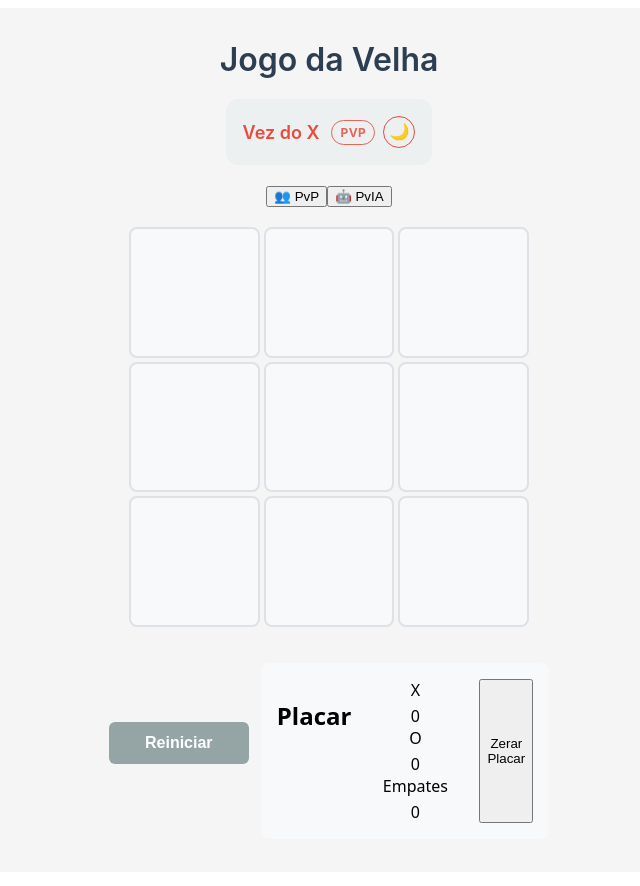
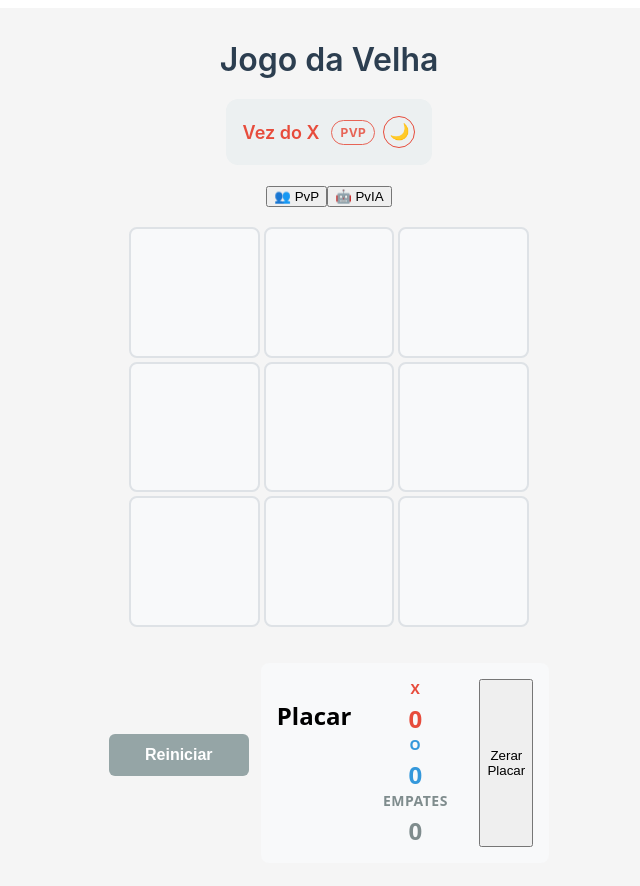
Before and after one commit to Marcelo-Marcos999/teste-estudio, a React (Vite) app: page / in a window 1280 px wide. Shown: the top 886 px of the page, without its empty margins (311-951 px from the left). Built offline with nearby package versions, Linux system fonts and the light colour scheme.

Commit message:
feat: update src/components/Scoreboard.jsx

```diff
--- a/src/components/Scoreboard.jsx
+++ b/src/components/Scoreboard.jsx
@@ -1,23 +1,76 @@
+import { useEffect, useRef, useState } from 'react';
 import styles from './Scoreboard.module.css';
 
-function Scoreboard({ scores, onResetScores }) {
+function useCountUp(target, duration = 600) {
+  const [display, setDisplay] = useState(target);
+  const displayRef = useRef(target);
+
+  useEffect(() => {
+    const from = displayRef.current;
+    if (from === target) return undefined;
+
+    let rafId;
+    const start = performance.now();
+
+    const tick = (now) => {
+      const t = Math.min((now - start) / duration, 1);
+      const eased = 1 - Math.pow(1 - t, 3);
+      const value = Math.round(from + (target - from) * eased);
+      displayRef.current = value;
+      setDisplay(value);
+      if (t < 1) {
+        rafId = requestAnimationFrame(tick);
+      }
+    };
+
+    rafId = requestAnimationFrame(tick);
+    return () => cancelAnimationFrame(rafId);
+  }, [target, duration]);
+
+  return display;
+}
+
+function Scoreboard({ scores, onResetScores, theme }) {
   const { xWins = 0, oWins = 0, draws = 0 } = scores || {};
 
+  const xDisplay = useCountUp(xWins);
+  const oDisplay = useCountUp(oWins);
+  const drawDisplay = useCountUp(draws);
+
   return (
-    <section className={styles.scoreboard} aria-label="Placar">
+    <section
+      className={styles.scoreboard}
+      data-theme={theme}
+      aria-label="Placar"
+    >
       <h2 className={styles.title}>Placar</h2>
       <div className={styles.scores}>
-        <div className={styles.scoreItem}>
-          <span className={styles.label}>X</span>
-          <span className={styles.value}>{xWins}</span>
+        <div className={`${styles.scoreItem} ${styles.scoreX}`}>
+          <span className={styles.scoreLabel}>X</span>
+          <span
+            className={styles.scoreValue}
+            aria-label={`Vitórias de X: ${xWins}`}
+          >
+            {xDisplay}
+          </span>
         </div>
-        <div className={styles.scoreItem}>
-          <span className={styles.label}>O</span>
-          <span className={styles.value}>{oWins}</span>
+        <div className={`${styles.scoreItem} ${styles.scoreO}`}>
+          <span className={styles.scoreLabel}>O</span>
+          <span
+            className={styles.scoreValue}
+            aria-label={`Vitórias de O: ${oWins}`}
+          >
+            {oDisplay}
+          </span>
         </div>
-        <div className={styles.scoreItem}>
-          <span className={styles.label}>Empates</span>
-          <span className={styles.value}>{draws}</span>
+        <div className={`${styles.scoreItem} ${styles.scoreDraw}`}>
+          <span className={styles.scoreLabel}>Empates</span>
+          <span
+            className={styles.scoreValue}
+            aria-label={`Empates: ${draws}`}
+          >
+            {drawDisplay}
+          </span>
         </div>
       </div>
       {onResetScores && (
```
